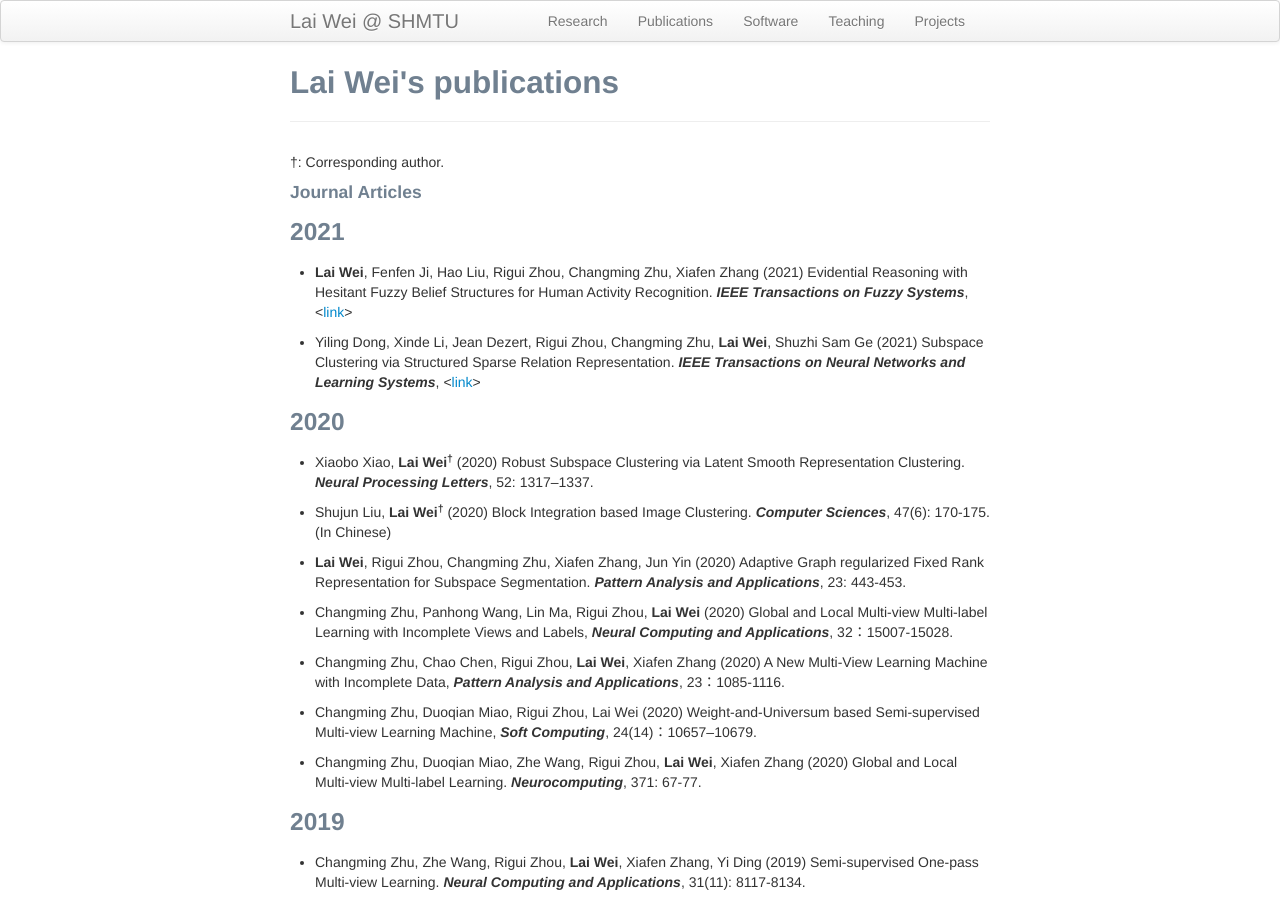
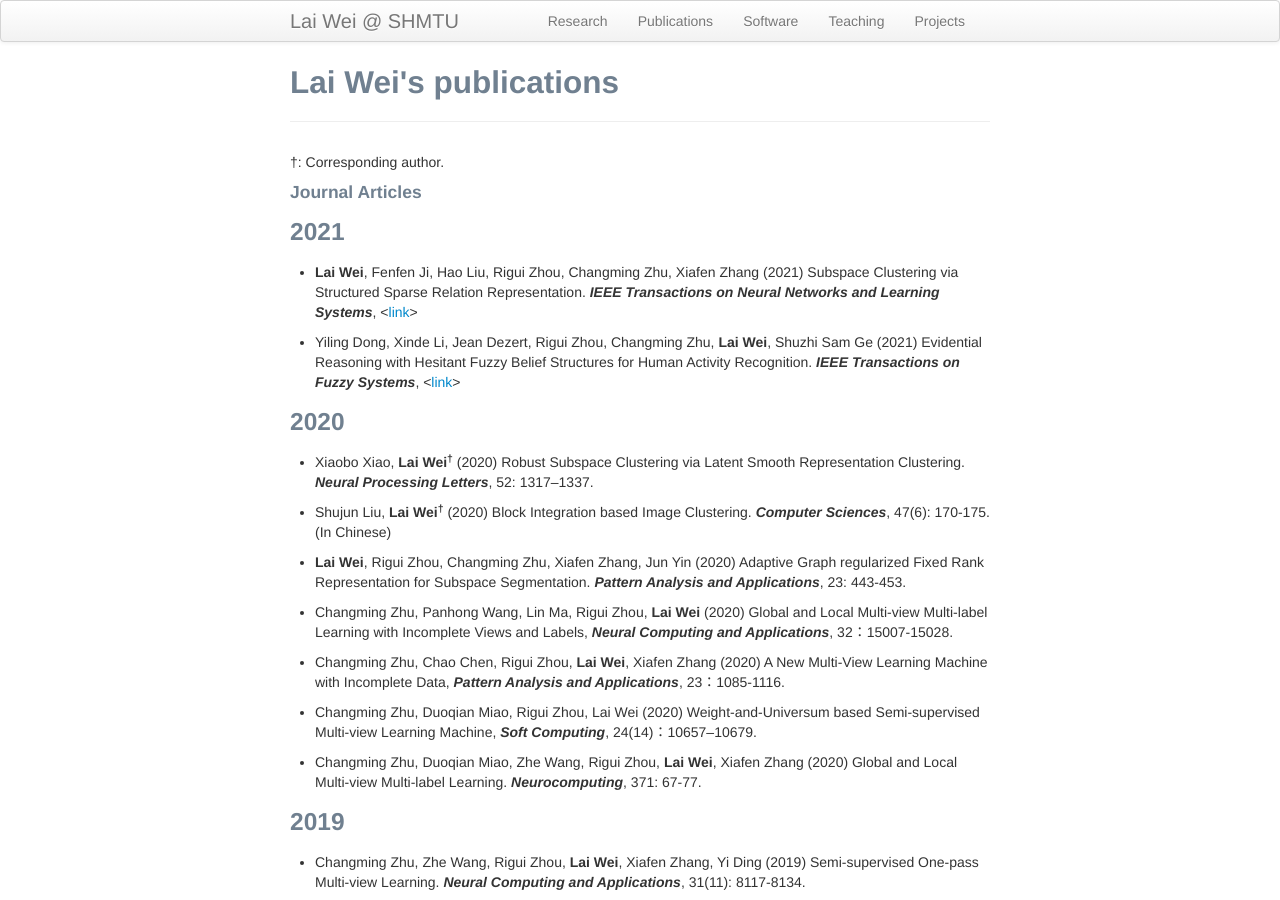
Before and after one commit to weilyshmtu/weilyshmtu.github.io, a Jekyll site: the page built from pages/pubs.md, in a window 1280 px wide and 900 px high. Built offline with Jekyll 4.4.1, drawn with Linux system fonts in a browser that asks for light colours; part of the change alters nothing that is shown.

Commit message:
Update pubs.md

```diff
--- a/pages/pubs.md
+++ b/pages/pubs.md
@@ -8,9 +8,10 @@ title: Lai Wei's publications
 
 #### Journal Articles
 ### 2021
-<ul> <li> <b>Lai Wei</b>, Fenfen Ji, Hao Liu, Rigui Zhou, Changming Zhu, Xiafen Zhang (2021) Evidential Reasoning with Hesitant Fuzzy Belief Structures for Human Activity Recognition. <i><b>IEEE Transactions on Fuzzy Systems</b></i>, <<a href="https://doi.org/10.1109/TFUZZ.2021.3079495">link</a>></li></ul>
+<ul> <li> <b>Lai Wei</b>, Fenfen Ji, Hao Liu, Rigui Zhou, Changming Zhu, Xiafen Zhang (2021) Subspace Clustering via Structured Sparse Relation Representation. <i><b>IEEE Transactions on Neural Networks and Learning Systems</b></i>, <<a href="https://doi.org/10.1109/TNNLS.2021.3059511">link</a>></li></ul>
 
-<ul> <li> Yiling Dong, Xinde Li, Jean Dezert, Rigui Zhou, Changming Zhu, <b>Lai Wei</b>, Shuzhi Sam Ge (2021) Subspace Clustering via Structured Sparse Relation Representation. <i><b>IEEE Transactions on Neural Networks and Learning Systems</b></i>, <<a href="https://doi.org/10.1109/TNNLS.2021.3059511">link</a>></li></ul>
+<ul> <li> Yiling Dong, Xinde Li, Jean Dezert, Rigui Zhou, Changming Zhu, <b>Lai Wei</b>, Shuzhi Sam Ge (2021) Evidential Reasoning with Hesitant Fuzzy Belief Structures for Human Activity Recognition. <i><b>IEEE Transactions on Fuzzy Systems</b></i>, <<a href="https://doi.org/10.1109/10.1109/TFUZZ.2021.3079495">link</a>></li></ul>
+
 ### 2020
 <ul> <li> Xiaobo Xiao, <b>Lai Wei<sup>&dagger;</sup></b> (2020) Robust Subspace Clustering via Latent Smooth Representation Clustering. <i><b>Neural Processing Letters</b></i>, 52: 1317–1337.</li></ul>
 
```
